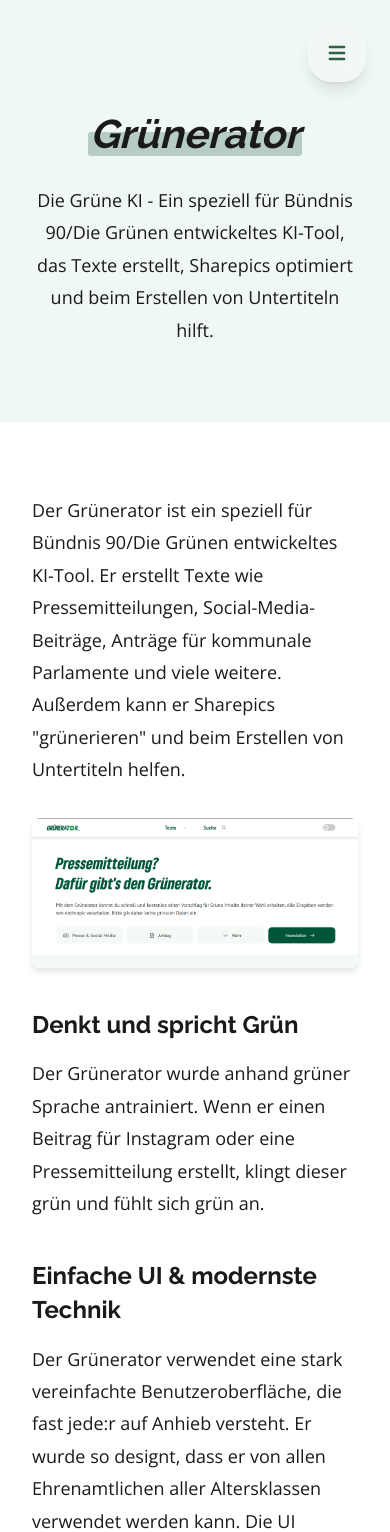
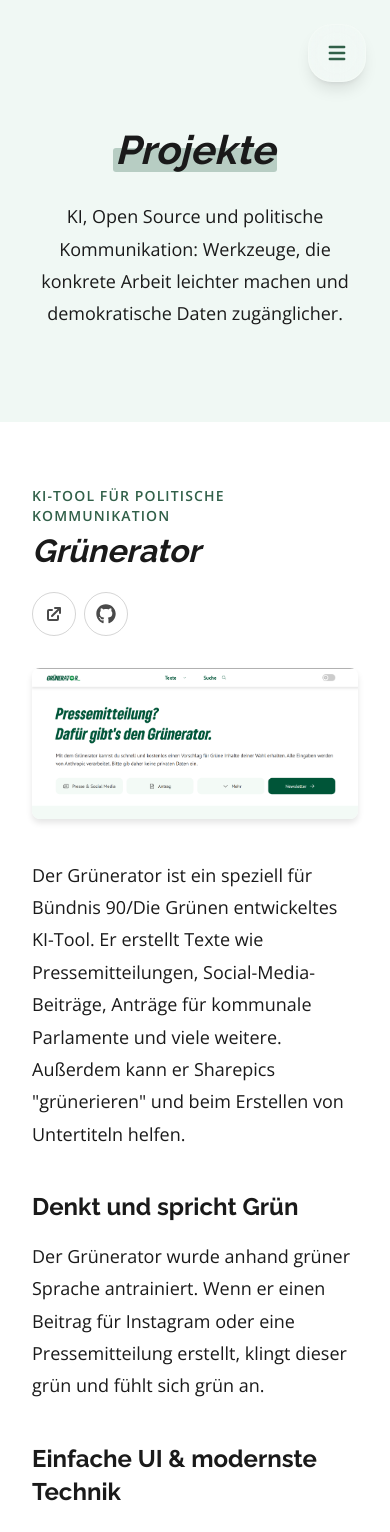
Before and after one commit to Movm/moritz-waechter-de, a React (Vite) app: page /projekte in a window 390 px wide. Shown: the top 1532 px of the page. Built offline with nearby package versions, Linux system fonts and the light colour scheme; no server answers.

Commit message:
Projekte-Seite erweitern

```diff
--- a/src/components/Footer.tsx
+++ b/src/components/Footer.tsx
@@ -80,7 +80,7 @@
                   to="/projekte"
                   className="text-gray-300 hover:text-primary-400 transition-all duration-300 hover:translate-x-1 inline-block"
                 >
-                  Grünerator
+                  Projekte
                 </Link>
               </li>
               <li>
--- a/src/components/Header.tsx
+++ b/src/components/Header.tsx
@@ -60,7 +60,7 @@
                 to="/projekte"
                 className="text-xs sm:text-sm xl:text-base 2xl:text-lg text-gray-700 dark:text-gray-200 hover:text-primary-600 dark:hover:text-primary-400 font-medium transition-colors duration-200 whitespace-nowrap"
               >
-                Grünerator
+                Projekte
               </Link>
               <Link
                 to="/webinare"
@@ -154,7 +154,7 @@
                     onClick={closeMenu}
                     className="block py-2 text-sm xl:text-base 2xl:text-lg font-medium text-gray-700 dark:text-gray-200 hover:text-primary-600 dark:hover:text-primary-400 transition-colors duration-200"
                   >
-                    Grünerator
+                    Projekte
                   </Link>
 
                   <Link
--- a/src/pages/projekte.module.css
+++ b/src/pages/projekte.module.css
@@ -6,59 +6,77 @@
   background: var(--bg-page);
 }
 
-/* Content Section */
 .contentSection {
   background-color: var(--bg-section);
   padding: 4rem 2rem;
 }
 
-.contentGrid {
+.projectStack {
   max-width: 1200px;
   margin: 0 auto;
+  display: grid;
+  gap: 5rem;
 }
 
 @media (min-width: 1280px) {
-  .contentGrid {
+  .projectStack {
     max-width: 1400px;
   }
 }
 
 @media (min-width: 1536px) {
-  .contentGrid {
+  .projectStack {
     max-width: 1536px;
   }
 }
 
-.sectionHeading {
-  font-size: clamp(2.75rem, 2rem + 2vw, 3.75rem);
+.projectArticle {
+  border-top: 1px solid color-mix(in srgb, var(--text-primary) 18%, transparent);
+  padding-top: 3rem;
+}
+
+.projectArticle:first-child {
+  border-top: 0;
+  padding-top: 0;
+}
+
+.projectIntro {
+  display: flex;
+  flex-direction: column;
+  gap: 1.5rem;
+  align-items: flex-start;
+  justify-content: space-between;
+  max-width: 800px;
+  margin: 0 auto 2rem auto;
+}
+
+.projectEyebrow {
+  color: var(--primary-600);
+  font-size: 0.875rem;
+  font-weight: 700;
+  letter-spacing: 0.08em;
+  line-height: 1.4;
+  margin: 0 0 0.5rem 0;
+  text-transform: uppercase;
+}
+
+:global(html.dark) .projectEyebrow {
+  color: var(--primary-300);
+}
+
+.projectIntro h2 {
+  color: var(--text-heading);
+  font-size: clamp(2rem, 1.5rem + 2vw, 3.25rem);
   font-weight: 900;
   font-style: italic;
-  color: var(--text-heading);
-  position: relative;
-  margin: 0 0 1.5rem 0;
-  display: block;
-  width: fit-content;
-}
-
-.sectionHeading::after {
-  content: '';
-  position: absolute;
-  bottom: -0.5rem;
-  left: 0.25rem;
-  width: 60px;
-  height: 4px;
-  background: var(--accent-gradient);
+  line-height: 1.1;
+  margin: 0;
 }
 
 @media (min-width: 768px) {
-  .sectionHeading {
-    text-align: center;
-    margin: 0 auto 1.5rem auto;
-  }
-
-  .sectionHeading::after {
-    left: 50%;
-    transform: translateX(-50%);
+  .projectIntro {
+    align-items: center;
+    flex-direction: row;
   }
 }
 
@@ -83,7 +101,8 @@
 .sectionImage {
   width: 100%;
   height: auto;
-  margin: 2rem 0;
+  max-width: 960px;
+  margin: 2rem auto;
   border-radius: 8px;
   box-shadow: 0 4px 6px rgba(0, 0, 0, 0.1);
   display: block;
@@ -117,14 +136,41 @@
   opacity: 0.7;
 }
 
-.projectLink {
-  composes: primaryButtonLink from global;
-  margin-top: 2rem;
-  display: inline-flex;
+.projectLinks {
+  display: flex;
+  flex-wrap: wrap;
   gap: 0.5rem;
 }
 
+.iconProjectLink {
+  align-items: center;
+  background: transparent;
+  border: 1px solid color-mix(in srgb, var(--text-primary) 18%, transparent);
+  border-radius: 50%;
+  color: var(--text-secondary);
+  display: inline-flex;
+  flex-shrink: 0;
+  height: 2.75rem;
+  justify-content: center;
+  text-decoration: none;
+  transition: background-color 0.2s ease, border-color 0.2s ease, color 0.2s ease, transform 0.2s ease;
+  width: 2.75rem;
+}
+
+.iconProjectLink:hover {
+  background: var(--bg-hover-subtle);
+  border-color: var(--primary-600);
+  color: var(--primary-700);
+  text-decoration: none;
+  transform: translateY(-1px);
+}
+
+:global(html.dark) .iconProjectLink:hover {
+  border-color: var(--primary-300);
+  color: var(--primary-300);
+}
+
 .linkIcon {
-  width: 1rem;
-  height: 1rem;
+  width: 1.25rem;
+  height: 1.25rem;
 }
--- a/src/pages/projekte.tsx
+++ b/src/pages/projekte.tsx
@@ -1,6 +1,8 @@
 import type {ReactNode} from 'react';
 import { motion, useInView } from 'framer-motion';
 import { useRef } from 'react';
+import { HiExternalLink } from 'react-icons/hi';
+import { FaGithub } from 'react-icons/fa';
 import { Layout, Hero } from '@/components';
 import styles from './projekte.module.css';
 
@@ -31,29 +33,57 @@
 export default function ProjektePage(): ReactNode {
   return (
     <Layout
-      title="Grünerator"
-      description="Entdecke unsere KI-Projekte, die echten Mehrwert schaffen">
+      title="Projekte"
+      description="Entdecke meine KI- und Open-Source-Projekte, die politischen Alltag verständlicher und wirksamer machen">
       <div className={styles.container}>
-        {/* Hero Section */}
         <Hero
-          title="Grünerator"
-          markedWord="Grünerator"
-          subtitle="Die Grüne KI - Ein speziell für Bündnis 90/Die Grünen entwickeltes KI-Tool, das Texte erstellt, Sharepics optimiert und beim Erstellen von Untertiteln hilft."
+          title="Projekte"
+          markedWord="Projekte"
+          subtitle="KI, Open Source und politische Kommunikation: Werkzeuge, die konkrete Arbeit leichter machen und demokratische Daten zugänglicher."
         />
 
-        {/* Content Section */}
         <Section className={styles.contentSection}>
-          <div className={styles.contentGrid}>
-            <div className={styles.contentText}>
-              <p>
-                Der Grünerator ist ein speziell für Bündnis 90/Die Grünen entwickeltes KI-Tool. Er erstellt Texte wie Pressemitteilungen, Social-Media-Beiträge, Anträge für kommunale Parlamente und viele weitere. Außerdem kann er Sharepics "grünerieren" und beim Erstellen von Untertiteln helfen.
-              </p>
+          <div className={styles.projectStack}>
+            <article className={styles.projectArticle}>
+              <div className={styles.projectIntro}>
+                <div>
+                  <p className={styles.projectEyebrow}>KI-Tool für politische Kommunikation</p>
+                  <h2>Grünerator</h2>
+                </div>
+                <div className={styles.projectLinks}>
+                  <a
+                    href="https://gruenerator.de/"
+                    target="_blank"
+                    rel="noopener noreferrer"
+                    className={styles.iconProjectLink}
+                    aria-label="Grünerator Website öffnen"
+                    title="Website öffnen"
+                  >
+                    <HiExternalLink className={styles.linkIcon} aria-hidden="true" />
+                  </a>
+                  <a
+                    href="https://github.com/netzbegruenung/Gruenerator"
+                    target="_blank"
+                    rel="noopener noreferrer"
+                    className={styles.iconProjectLink}
+                    aria-label="Grünerator auf GitHub öffnen"
+                    title="GitHub öffnen"
+                  >
+                    <FaGithub className={styles.linkIcon} aria-hidden="true" />
+                  </a>
+                </div>
+              </div>
 
               <img
                 src="/img/screenshot_gruenerator.png"
                 alt="Grünerator Screenshot"
                 className={styles.sectionImage}
               />
+
+              <div className={styles.contentText}>
+                <p>
+                  Der Grünerator ist ein speziell für Bündnis 90/Die Grünen entwickeltes KI-Tool. Er erstellt Texte wie Pressemitteilungen, Social-Media-Beiträge, Anträge für kommunale Parlamente und viele weitere. Außerdem kann er Sharepics "grünerieren" und beim Erstellen von Untertiteln helfen.
+                </p>
 
                 <h3>Denkt und spricht Grün</h3>
                 <p>
@@ -65,7 +95,7 @@
                   Der Grünerator verwendet eine stark vereinfachte Benutzeroberfläche, die fast jede:r auf Anhieb versteht. Er wurde so designt, dass er von allen Ehrenamtlichen aller Altersklassen verwendet werden kann. Die UI orientiert sich stark an Seiten, die die Nutzer:innen kennen und lieben.
                 </p>
                 <p>
-                Er nutzt modernste KI-Modelle – im Standard-Modus das europäische Mistral AI und im Pro-Modus Claude Sonnet von Anthropic, das als eines der besten Sprachmodelle für kreatives Schreiben gilt und Ergebnisse liefert, die in der Regel die von ChatGPT überbieten.
+                  Er nutzt modernste KI-Modelle - im Standard-Modus das europäische Mistral AI und im Pro-Modus Claude Sonnet von Anthropic, das als eines der besten Sprachmodelle für kreatives Schreiben gilt und Ergebnisse liefert, die in der Regel die von ChatGPT überbieten.
                 </p>
 
                 <h3>Datenschutz per Design</h3>
@@ -82,19 +112,61 @@
                 <p>
                   Der Grünerator wurde auf Basis von Open-Source-Software entwickelt und liegt auf den Servern der Netzbegrünung. Die netzbegrünung ist ein Verein für grüne Netzkultur e.V., der sich seit 2006 für die Förderung der Demokratie im digitalen Raum und eine nachhaltige digitale Infrastruktur einsetzt. Mit über 500 Mitgliedern aus Deutschland und Österreich entwickelt die netzbegrünung innovative digitale Lösungen und vermittelt Fachwissen zu digitalpolitischen Inhalten.
                 </p>
+              </div>
+            </article>
 
+            <article className={styles.projectArticle}>
+              <div className={styles.projectIntro}>
+                <div>
+                  <p className={styles.projectEyebrow}>Open Data, Analyse & Storytelling</p>
+                  <h2>Bundestag Wrapped</h2>
+                </div>
+                <div className={styles.projectLinks}>
                   <a
-                href="https://gruenerator.de/"
+                    href="https://bundestag-wrapped.de/"
                     target="_blank"
                     rel="noopener noreferrer"
-                className={styles.projectLink}
+                    className={styles.iconProjectLink}
+                    aria-label="Bundestag Wrapped Website öffnen"
+                    title="Website öffnen"
                   >
-                Projekt besuchen
-                <svg className={styles.linkIcon} fill="none" stroke="currentColor" viewBox="0 0 24 24">
-                  <path strokeLinecap="round" strokeLinejoin="round" strokeWidth={2} d="M10 6H6a2 2 0 00-2 2v10a2 2 0 002 2h10a2 2 0 002-2v-4M14 4h6m0 0v6m0-6L10 14" />
-                </svg>
+                    <HiExternalLink className={styles.linkIcon} aria-hidden="true" />
+                  </a>
+                  <a
+                    href="https://github.com/Movm/Bundestag_Wrapped"
+                    target="_blank"
+                    rel="noopener noreferrer"
+                    className={styles.iconProjectLink}
+                    aria-label="Bundestag Wrapped auf GitHub öffnen"
+                    title="GitHub öffnen"
+                  >
+                    <FaGithub className={styles.linkIcon} aria-hidden="true" />
                   </a>
                 </div>
+              </div>
+
+              <img
+                src="/img/bundestag-wrapped-preview.png"
+                alt="Bundestag Wrapped Vorschau"
+                className={styles.sectionImage}
+              />
+
+              <div className={styles.contentText}>
+                <p>
+                  Bundestag Wrapped macht aus offiziellen offenen Parlamentsdaten eine teilbare, animierte Jahresrückschau: Wer hat gesprochen, welche Themen dominierten die Debatten und welche Begriffe prägen einzelne Abgeordnete, Parteien oder parlamentarische Situationen?
+                </p>
+
+                <h3>Politische Daten als Erlebnis</h3>
+                <p>
+                  Das Projekt übersetzt Plenarreden, Themen, Tonalität und Rankings in Story-Karten, Sharepics, Statistiken und eine Suche. Dadurch werden Daten sichtbar, die sonst in Protokollen und Drucksachen verborgen bleiben.
+                </p>
+
+                <h3>Offen, nachvollziehbar, erweiterbar</h3>
+                <p>
+                  Bundestag Wrapped basiert auf der offiziellen DIP-Schnittstelle des Bundestags, analysiert Reden mit reproduzierbaren NLP-Verfahren und stellt die Ergebnisse als Open-Source-Projekt bereit. Zusätzlich enthält das Repo einen MCP-Server, über den KI-Assistenten parlamentarische Informationen abfragen können.
+                </p>
+              </div>
+            </article>
           </div>
         </Section>
       </div>
```
Also changed, not shown: static/img/bundestag-wrapped-preview.png (added). Lines whose indentation alone changed are shown as unchanged.
